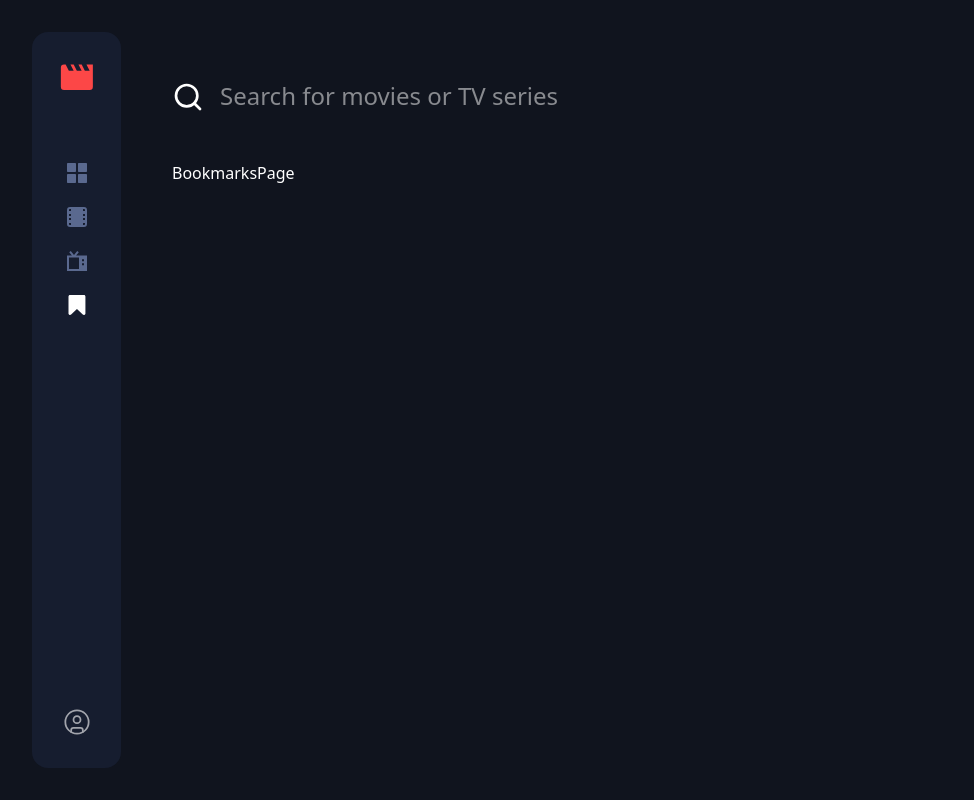
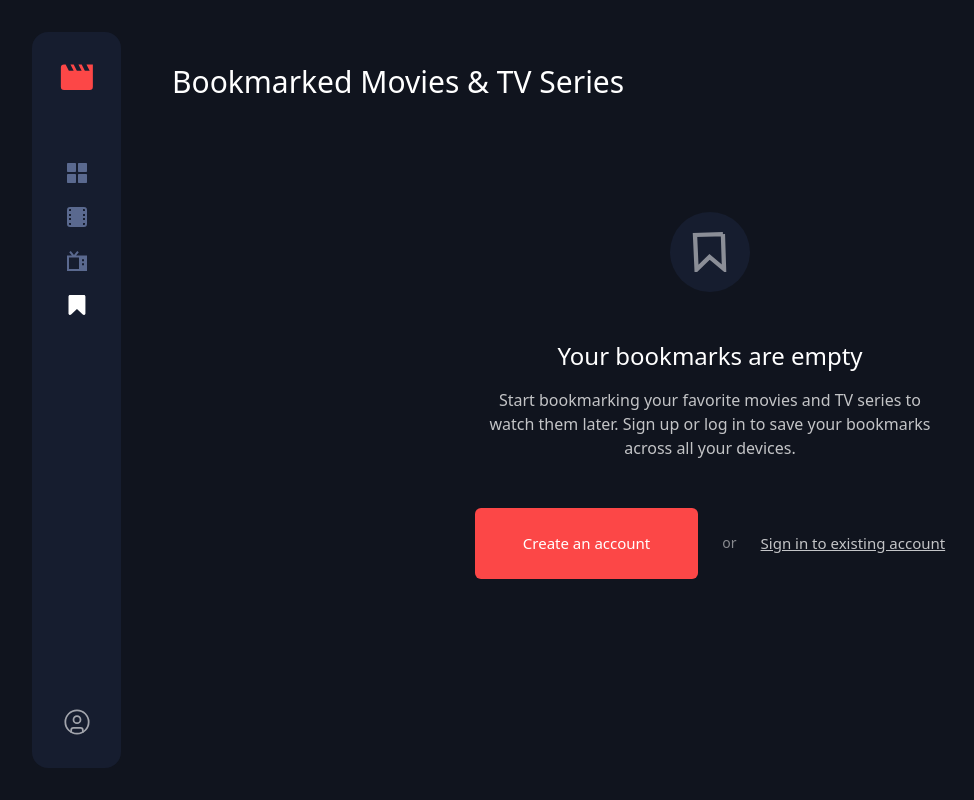
Before and after one commit to DrakeHermit/entertainment-web-app, a Next.js app: page /bookmarks in a window 1280 px wide. Shown: the whole page, without its empty margins (0-974 px from the left). Built offline with nearby package versions, Linux system fonts and the light colour scheme.

Commit message:
feat: moved the bookmarks page to a separate route, and implemented a bookmarks page when a user is not logged in

```diff
--- /dev/null
+++ b/app/(bookmarks)/bookmarks/page.tsx
@@ -0,0 +1,49 @@
+import Link from "next/link";
+import { IconBookmarkEmpty } from "@/components/Icons";
+
+const BookmarksPage = () => {
+  return (
+    <div>
+      <h2 className="text-3xl font-medium text-white mb-400 mt-400">
+        Bookmarked Movies & TV Series
+      </h2>
+
+      <div className="flex flex-col items-center justify-center py-1000 px-200 text-center">
+        <div className="mb-600 flex flex-col items-center gap-400">
+          <div className="w-20 h-20 bg-semi-dark-blue rounded-full flex items-center justify-center mb-200">
+            <IconBookmarkEmpty className="w-10 h-10 text-white/50" />
+          </div>
+
+          <div className="space-y-200">
+            <h3 className="text-2xl font-medium text-white">
+              Your bookmarks are empty
+            </h3>
+            <p className="text-white/75 max-w-md">
+              Start bookmarking your favorite movies and TV series to watch them
+              later. Sign up or log in to save your bookmarks across all your
+              devices.
+            </p>
+          </div>
+        </div>
+
+        <div className="flex flex-col sm:flex-row gap-300 items-center">
+          <Link
+            href="/register"
+            className="bg-red hover:bg-white hover:text-background text-white px-600 py-300 rounded-md font-light text-[15px] transition-colors cursor-pointer inline-block"
+          >
+            Create an account
+          </Link>
+          <span className="text-white/50 text-sm">or</span>
+          <Link
+            href="/login"
+            className="text-white/75 hover:text-white underline text-[15px] transition-colors"
+          >
+            Sign in to existing account
+          </Link>
+        </div>
+      </div>
+    </div>
+  );
+};
+
+export default BookmarksPage;
--- /dev/null
+++ b/app/(bookmarks)/layout.tsx
@@ -0,0 +1,14 @@
+import NavBar from "@/components/NavBar";
+
+const BookmarksLayout = ({ children }: { children: React.ReactNode }) => {
+  return (
+    <div className="md:p-6 lg:p-8">
+      <NavBar />
+      <main className="text-white lg:ml-[140px] p-200 md:p-0">
+        {children}
+      </main>
+    </div>
+  );
+};
+
+export default BookmarksLayout;
--- a/app/(main)/bookmarks/page.tsx
+++ /dev/null
@@ -1,4 +0,0 @@
-const BookmarksPage = () => {
-  return <div>BookmarksPage</div>;
-};
-export default BookmarksPage;
```
